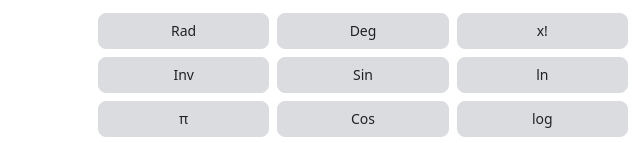
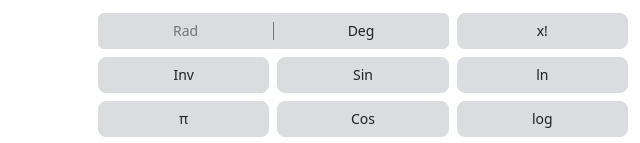
Before and after one commit to r-s-coding/Scientific-Calculator, a plain HTML site: page src/index.html in a window 1280 px wide. Both pictures are taken after a click on the button "Rad". Shown: the part 183-326 px from the top of the page, 0-640 px from the left. Drawn offline with nearby package versions, Linux system fonts and the light colour scheme.

Commit message:
Add files via upload
Updated the look of the Rad | Deg buttons to match google's calculator.
Implemented the logic for toggling between the buttons.

```diff
--- a/src/index.html
+++ b/src/index.html
@@ -1,6 +1,5 @@
 <!DOCTYPE html>
 <html lang="en">
-
 <head>
     <meta charset="UTF-8">
     <title>Replica Scientific Calculator</title>
@@ -95,11 +94,10 @@
                             <div class="carousel-item">
                                 <div class="scientific-buttons">
                                     <div class="row g-2">
-                                        <div class="col-3 col-md-4">
-                                            <button class="btn btn-bd-tertiary btn-lg btn-block s-14">Rad</button>
-                                        </div>
-                                        <div class="col-3 col-md-4">
-                                            <button class="btn btn-bd-tertiary btn-lg btn-block s-14">Deg</button>
+                                        <div class="radDeg btn-group btn-toggle col-6">
+                                            <button class="btn btn-bd-tertiary2 s-14 active">Rad</button>
+                                            <div class="separator"></div>
+                                            <button class="btn btn-bd-tertiary2 s-14">Deg</button>
                                         </div>
                                         <div class="col-3 col-md-4">
                                             <button class="btn btn-bd-tertiary btn-lg btn-block s-14">x!</button>
@@ -217,11 +215,10 @@
                     </div>
                     <div class="scientific-buttons d-none d-md-block col-12 col-md-6 order-first">
                         <div class="row g-2">
-                            <div class="col-3 col-md-4">
-                                <button class="btn btn-bd-tertiary btn-lg btn-block s-14">Rad</button>
-                            </div>
-                            <div class="col-3 col-md-4">
-                                <button class="btn btn-bd-tertiary btn-lg btn-block s-14">Deg</button>
+                            <div class="radDeg btn-group btn-toggle col-8">
+                                <button class="btn btn-bd-tertiary2 s-14 active">Rad</button>
+                                <div class="separator"></div>
+                                <button class="btn btn-bd-tertiary2 s-14">Deg</button>
                             </div>
                             <div class="col-3 col-md-4">
                                 <button class="btn btn-bd-tertiary btn-lg btn-block s-14">x!</button>
@@ -271,7 +268,7 @@
                 </div>
             </div>
             <!-- Toggle button for the smaller screens -->
-            <div class="btn-group btn-toggle col-6 d-md-none">
+            <div class="switch btn-group btn-toggle col-6 d-md-none">
                 <button class="btn btn-bd-toggleButton rounded-start-pill fw-bold active">123</button>
                 <button class="btn btn-bd-toggleButton rounded-end-pill fw-bold">Fx</button>
             </div>
@@ -282,5 +279,4 @@
         crossorigin="anonymous"></script>
     <script src="script.js"></script>
 </body>
-
 </html>
--- a/src/script.js
+++ b/src/script.js
@@ -1,18 +1,45 @@
 document.addEventListener("DOMContentLoaded", function (event) {
-  const btnGroup = document.querySelector('.btn-toggle');
-  const toggleButtons = btnGroup.querySelectorAll('.btn');
-
-  btnGroup.addEventListener('click', function () {
-    toggleButtons.forEach(button => {
+  // Controls which layout is displayed for the mobile screen
+  const switchBtnGroup = document.querySelector('.switch');
+  const switchToggleButtons = switchBtnGroup.querySelectorAll('.btn');
+  // Switches which layout is active by clicking on the button
+  switchBtnGroup.addEventListener('click', function () {
+    switchToggleButtons.forEach(button => {
       button.classList.toggle('active');
     });
-
-    // Sliding transition for the small screen
+    // Sliding transition for the small screen using Boostrap carousel
     const carousel = document.querySelector('.carousel');
     const slideIndex = document.querySelector('.btn-bd-toggleButton.active').textContent === '123' ? 0 : 1;
+    const bsCarousel = new bootstrap.Carousel(carousel);
     carousel.setAttribute('data-bs-slide-to', slideIndex);
     carousel.dispatchEvent(new Event('slide.bs.carousel'));
-    const bsCarousel = new bootstrap.Carousel(carousel);
-    bsCarousel.to(slideIndex); // Trigger carousel slide transition
+    // Trigger carousel slide transition
+    bsCarousel.to(slideIndex);
+  });
+
+  // Keep track of the active state of the radDeg buttons
+  let radDegActive = true;
+  const radDegBtnGroups = document.querySelectorAll('.radDeg');
+  radDegBtnGroups.forEach(radDegBtnGroup => {
+    const radDegToggleButtons = radDegBtnGroup.querySelectorAll('.btn');
+    radDegBtnGroup.addEventListener('click', function () {
+      // Toggle the active state of the buttons
+      radDegToggleButtons.forEach(button => {
+        button.classList.toggle('active');
+      });
+      // Update the active state variable
+      radDegActive = radDegToggleButtons[0].classList.contains('active');
+      // Update the active state of the buttons in both instances
+      radDegBtnGroups.forEach(group => {
+        const buttons = group.querySelectorAll('.btn');
+        buttons.forEach(button => {
+          if (button.textContent === 'Rad') {
+            button.classList.toggle('active', radDegActive);
+          } else {
+            button.classList.toggle('active', !radDegActive);
+          }
+        });
+      });
+    });
   });
 });
--- a/src/stylesheet.css
+++ b/src/stylesheet.css
@@ -1,3 +1,12 @@
+.btn {
+    width: 100%;
+    height: 36px;
+    display: flex;
+    align-items: center;
+    justify-content: center;
+    line-height: 34px;
+}
+
 .btn-bd-tertiary {
     --bs-btn-color: rgb(32, 33, 36);
     --bs-btn-border-color: rgb(218, 220, 224);
@@ -30,13 +39,35 @@
     font-size: 0.9375rem
 }
 
-.btn {
-    width: 100%;
-    height: 36px;
-    display: flex;
-    align-items: center;
-    justify-content: center;
-    line-height: 34px;
+.carousel-item {
+    transition-duration: 0.3s;
+}
+
+.carousel-item>div {
+    margin-right: 10px;
+}
+
+.carousel-item:last-of-type>div {
+    margin-right: 0;
+}
+
+.separator {
+    border-left: 1px solid rgb(112, 117, 122);
+    height: 18px;
+    margin: auto 0;
+    z-index: 2;
+}
+
+.btn-bd-tertiary2 {
+    --bs-btn-color: rgb(112, 117, 122);
+    --bs-btn-border-color: rgb(218, 220, 224);
+    --bs-btn-bg: rgb(218, 220, 224);
+    --bs-btn-hover-color: var(--bs-btn-color);
+    --bs-btn-hover-bg: var(--bs-btn-bg);
+    --bs-btn-hover-border-color: var(--bs-btn-border-color);
+    --bs-btn-active-color: rgb(32, 33, 36);
+    --bs-btn-active-bg: var(--bs-btn-bg);
+    --bs-btn-active-border-color: #dadce0;
 }
 
 .btn-bd-toggleButton {
@@ -50,15 +81,3 @@
     --bs-btn-active-border-color: rgb(218, 220, 224);
     --bs-btn-active-bg: rgb(232, 240, 254);
 }
-
-.carousel-item {
-    transition-duration: 0.3s;
-}
-
-.carousel-item>div {
-    margin-right: 10px;
-}
-
-.carousel-item:last-of-type>div {
-    margin-right: 0;
-}
```
